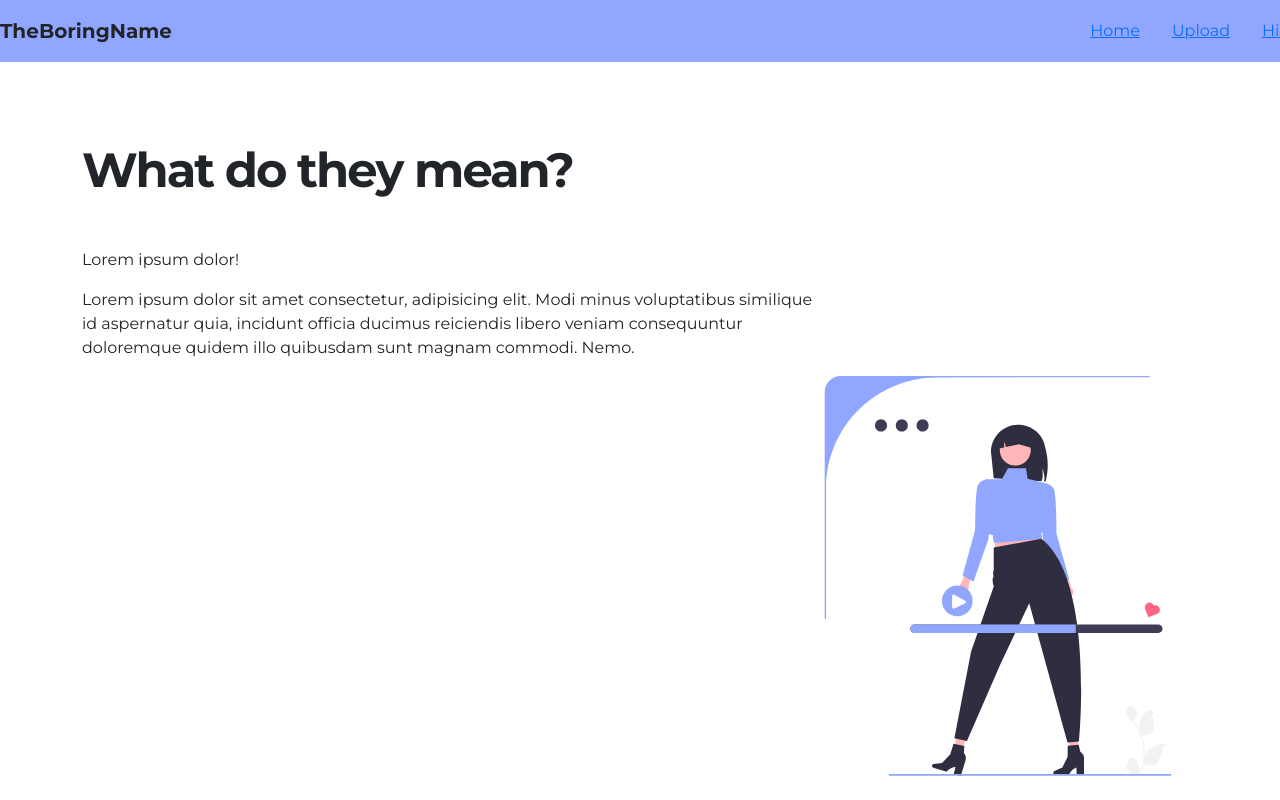
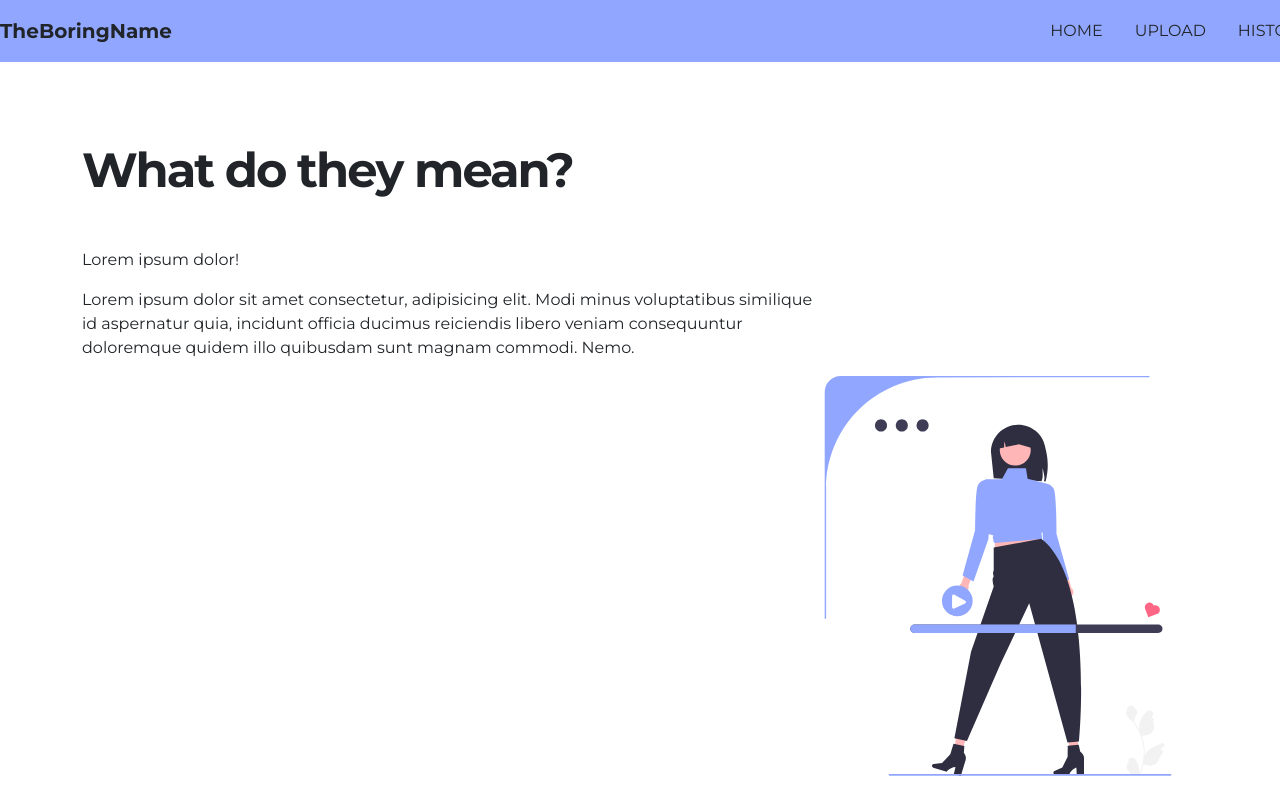
Before and after one commit to TheBoringName/frontend-module, a React (Vite) app: page / in a window 1280 px wide. Shown: the top 800 px of the page. Built offline with nearby package versions, Linux system fonts and the light colour scheme.

Commit message:
link style fix

```diff
--- a/src/components/LandingPage/Navbar.jsx
+++ b/src/components/LandingPage/Navbar.jsx
@@ -9,22 +9,22 @@ const Navbar = () => {
         <nav>
           <ul className={styles['links-container']}>
             <li>
-              <Link to={`/`}>
+              <Link to={`/`} className={styles['nav-link']}>
                 Home
               </Link>
             </li>
             <li>
-              <Link to={`/upload`}>
+              <Link to={`/upload`} className={styles['nav-link']}>
                 Upload
               </Link>
             </li>
             <li>
-              <Link to={`/history`}>
+              <Link to={`/history`} className={styles['nav-link']}>
                 History
               </Link>
             </li>
             <li>
-              <Link to={`/about`}>
+              <Link to={`/about`} className={styles['nav-link']}>
                 About
               </Link>
             </li>
--- a/src/pages/Root.jsx
+++ b/src/pages/Root.jsx
@@ -1,16 +1,15 @@
-import React from 'react';
 import { Outlet } from 'react-router-dom';
 
 import Navbar from '../components/LandingPage/Navbar';
 
 const Root = () => {
   return (
-    <React.Fragment>
+    <>
       <Navbar />
       <div className="container">
         <Outlet />
       </div>
-    </React.Fragment>
+    </>
   );
 };
 
```
